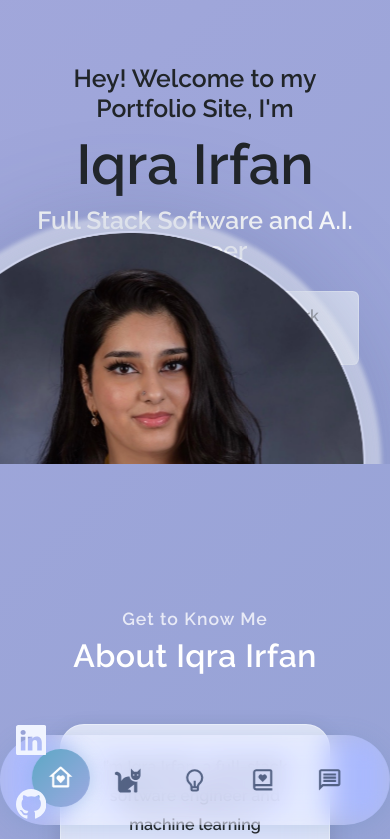
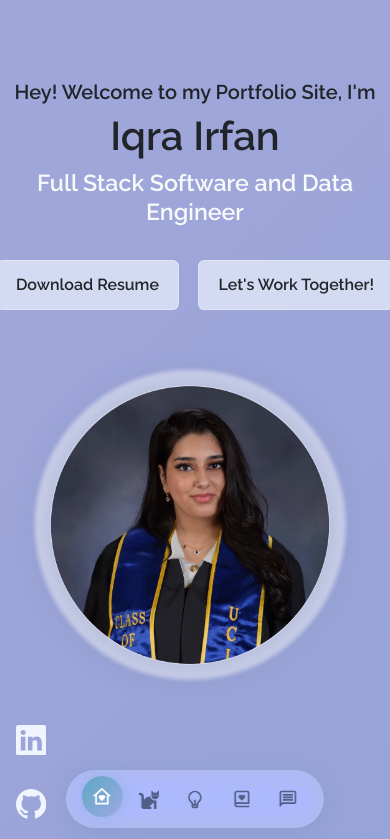
Before and after one commit to iqrairfan100/Portfolio-Site, a React (Create React App) app: page / in a window 390 px wide. Shown: the top 839 px of the page. Built offline with nearby package versions, Linux system fonts and the light colour scheme.

Commit message:
Mobile Devices

```diff
--- a/src/components/header/Header.css
+++ b/src/components/header/Header.css
@@ -176,15 +176,49 @@ header {
 
 /* ========== RESPONSIVE (MOBILE) ========== */
 @media screen and (max-width: 600px) {
+  header {
+    height: auto;
+    min-height: 100vh;
+    padding-top: 5rem;
+  }
+
+  .header_container {
+    height: auto;
+    display: flex;
+    flex-direction: column;
+    align-items: center;
+  }
+
   .me {
-    position: relative;
-    width: 100%;
-    height: 100%;
+  position: relative;
+  left: auto;
+  top: auto;
+  transform: none;
+  width: 280px;
+  height: 280px;
+  margin-top: 5rem;
+}
+
+  .me-image {
+    width: 280px;
+    height: 280px;
+    transform: none;
+    object-fit: cover;
+    border-radius: 50%;
+  }
+
+  .circle {
+    width: 270px;
+    height: 270px;
+  }
+
+  .text {
+    display: none;
   }
 
   .white-circle {
-    width: 250%;
-    height: 250%;
+    width: 115%;
+    height: 115%;
   }
 
   .header_socials {
@@ -194,6 +228,23 @@ header {
   }
 
   .scroll_down {
-    display: none; /* hide on mobile */
+    display: none;
+  }
+
+  @media screen and (max-width: 600px) {
+  .header_content h2:first-child {
+    font-size: 1.25rem;
+    white-space: nowrap;
+  }
+
+  .header_content h1 {
+    font-size: 2.5rem;
+  }
+
+  .header_content h2.text-light {
+    font-size: 1.45rem;
+    line-height: 1.25;
   }
 }
+
+}
--- a/src/components/header/Header.jsx
+++ b/src/components/header/Header.jsx
@@ -22,7 +22,7 @@ const Header = () => {
         <div className="header_content">
           <h2>Hey! Welcome to my Portfolio Site, I'm</h2>
           <h1>Iqra Irfan</h1>
-          <h2 className="text-light">Full Stack Software and A.I. Engineer</h2>
+          <h2 className="text-light">Full Stack Software and Data Engineer</h2>
         </div>
 
         <CTA />
--- a/src/components/nav/Nav.css
+++ b/src/components/nav/Nav.css
@@ -61,12 +61,14 @@ nav a.active {
 
 @media screen and (max-width: 600px) {
   nav {
-    bottom: 1.2rem;
-    padding: 1rem 2rem;
-    gap: 0.6rem;
+    bottom: 1rem;
+    padding: 0.55rem 1rem;
+    gap: 0.35rem;
+    border-radius: 2rem;
   }
 
   nav a {
-    font-size: 1.6rem;
+    font-size: 1.25rem;
+    padding: 0.65rem;
   }
 }
--- a/src/components/portfolio/Portfolio.css
+++ b/src/components/portfolio/Portfolio.css
@@ -206,24 +206,38 @@
 
 @media screen and (max-width: 600px) {
   #portfolio {
-    padding: 4rem 1.5rem;
+    padding: 4rem 0;
+  }
+
+  .portfolio_container {
+    padding: 0;
+    width: 100%;
+    align-items: center;
   }
 
   .portfolio_item {
-    padding: 2rem 1.5rem;
+    width: 100%;
+    padding: 2rem 1rem;
   }
 
-  .text-block p {
-    font-size: 0.95rem;
+  .content-wrapper {
+    width: 100%;
+    align-items: center;
+    justify-content: center;
   }
 
-  .project-title {
-    font-size: 1.2rem;
+  .video,
+  .portfolio-image {
+    display: block;
+    width: min(90vw, 420px);
+    max-width: 100%;
+    margin: 0 auto;
   }
 
-  .pf-btn,
-  .pf-btn-secondary {
-    padding: 0.75rem 1.4rem;
-    font-size: 0.95rem;
+  .text-block {
+    width: 100%;
+    min-width: 0;
+    max-width: 100%;
+    text-align: center;
   }
 }
```
